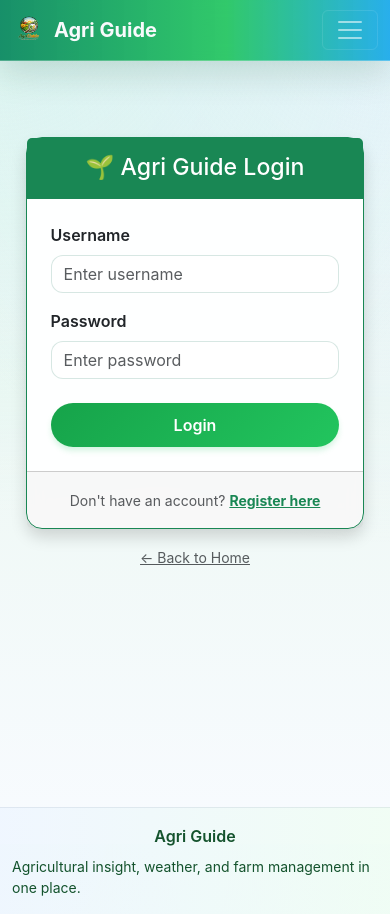
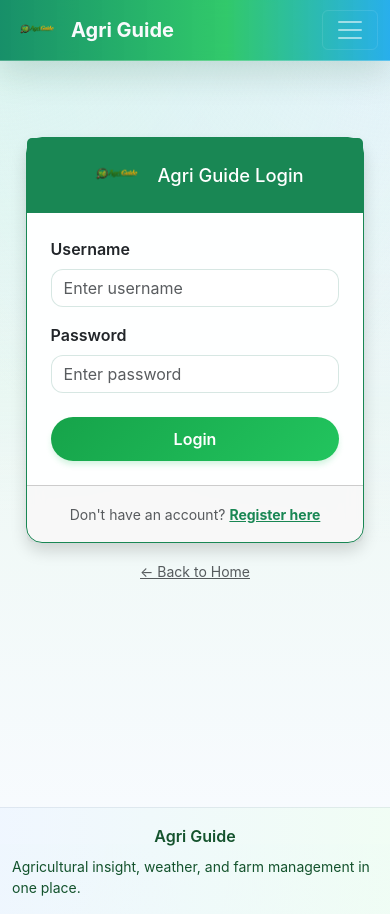
Before and after one commit to ratulsiddiky/Agri-Guide, an Angular app in the folder frontend/: page /login in a window 390 px wide. Built offline with nearby package versions, Linux system fonts and the light colour scheme.

Commit message:
Add Agri Guide logo and favicon

```diff
--- a/frontend/src/app/components/auth/login/login.css
+++ b/frontend/src/app/components/auth/login/login.css
@@ -0,0 +1,20 @@
+ .auth-brand-logo {
+	height: 48px;
+	width: auto;
+	object-fit: contain;
+	flex: 0 0 auto;
+}
+
+.auth-brand-title {
+	line-height: 1.1;
+}
+
+@media (max-width: 576px) {
+	.auth-brand-logo {
+		height: 42px;
+	}
+
+	.auth-brand-title {
+		font-size: 1.15rem;
+	}
+}
--- a/frontend/src/app/components/auth/login/login.html
+++ b/frontend/src/app/components/auth/login/login.html
@@ -3,8 +3,9 @@
     <div class="col-md-5 col-lg-4">
 
       <div class="card shadow border-success">
-        <div class="card-header bg-success text-white text-center py-3">
-          <h3 class="mb-0">🌱 Agri Guide Login</h3>
+        <div class="card-header bg-success text-white d-flex align-items-center justify-content-center gap-2 py-3">
+          <img src="assets/images/agriguide_logo.png" alt="Agri Guide" class="auth-brand-logo" />
+          <h3 class="mb-0 auth-brand-title">Agri Guide Login</h3>
         </div>
 
         <div class="card-body p-4">
--- a/frontend/src/app/components/auth/register/register.css
+++ b/frontend/src/app/components/auth/register/register.css
@@ -0,0 +1,24 @@
+ .auth-brand-logo {
+	height: 48px;
+	width: auto;
+	object-fit: contain;
+	flex: 0 0 auto;
+}
+
+.auth-brand-logo--register {
+	height: 46px;
+}
+
+.auth-brand-title {
+	line-height: 1.1;
+}
+
+@media (max-width: 576px) {
+	.auth-brand-logo {
+		height: 42px;
+	}
+
+	.auth-brand-title {
+		font-size: 1.1rem;
+	}
+}
--- a/frontend/src/app/components/auth/register/register.html
+++ b/frontend/src/app/components/auth/register/register.html
@@ -1,14 +1,13 @@
 <div class="container mt-4">
   <div class="card shadow-sm border-0 mx-auto" style="max-width: 500px;">
-    <div class="card-header bg-success text-white d-flex align-items-center gap-2">
-      <span style="font-size: 1.5rem;">🌾</span>
-      <h5 class="mb-0">Create Account</h5>
+    <div class="card-header bg-success text-white d-flex align-items-center justify-content-center gap-2 py-3">
+      <img src="assets/images/agriguide_logo.png" alt="Agri Guide" class="auth-brand-logo auth-brand-logo--register" />
+      <h5 class="mb-0 auth-brand-title">Create Account</h5>
     </div>
 
     <div class="card-body p-4">
       @if (successMessage) {
         <div class="alert alert-success d-flex align-items-center gap-2" role="status">
-          <span style="font-size: 1.5rem;">✅</span>
           <div>
             <strong>{{ successMessage }}</strong>
             <p class="mb-0 small text-muted">After verification, return to login to continue.</p>
@@ -18,7 +17,6 @@
 
       @if (errorMessage) {
         <div class="alert alert-danger d-flex align-items-center gap-2" role="alert">
-          <span style="font-size: 1.5rem;">❌</span>
           <div>{{ errorMessage }}</div>
         </div>
       }
@@ -93,7 +91,7 @@
             <span class="spinner-border spinner-border-sm me-2"></span>
             Creating Account...
           } @else {
-            ✏️ Create Account
+            Create Account
           }
         </button>
       </form>
--- a/frontend/src/app/components/auth/verify-email/verify-email.css
+++ b/frontend/src/app/components/auth/verify-email/verify-email.css
@@ -1,3 +1,28 @@
 .card {
   border-radius: 12px;
 }
+
+.auth-brand-logo {
+  height: 46px;
+  width: auto;
+  object-fit: contain;
+  flex: 0 0 auto;
+}
+
+.auth-brand-logo--verify {
+  height: 44px;
+}
+
+.auth-brand-title {
+  line-height: 1.1;
+}
+
+@media (max-width: 576px) {
+  .auth-brand-logo {
+    height: 40px;
+  }
+
+  .auth-brand-title {
+    font-size: 1.15rem;
+  }
+}
--- a/frontend/src/app/components/auth/verify-email/verify-email.html
+++ b/frontend/src/app/components/auth/verify-email/verify-email.html
@@ -2,8 +2,9 @@
   <div class="row justify-content-center">
     <div class="col-md-6 col-lg-5">
       <div class="card shadow-sm border-0">
-        <div class="card-header bg-success text-white text-center py-3">
-          <h3 class="mb-0">Verify Email</h3>
+        <div class="card-header bg-success text-white d-flex align-items-center justify-content-center gap-2 py-3">
+          <img src="assets/images/agriguide_logo.png" alt="Agri Guide" class="auth-brand-logo auth-brand-logo--verify" />
+          <h3 class="mb-0 auth-brand-title">Verify Email</h3>
         </div>
 
         <div class="card-body p-4 text-center">
```
Also changed, not shown: frontend/src/assets/images/agriguide_favicon.png, frontend/src/assets/images/agriguide_logo.png.
